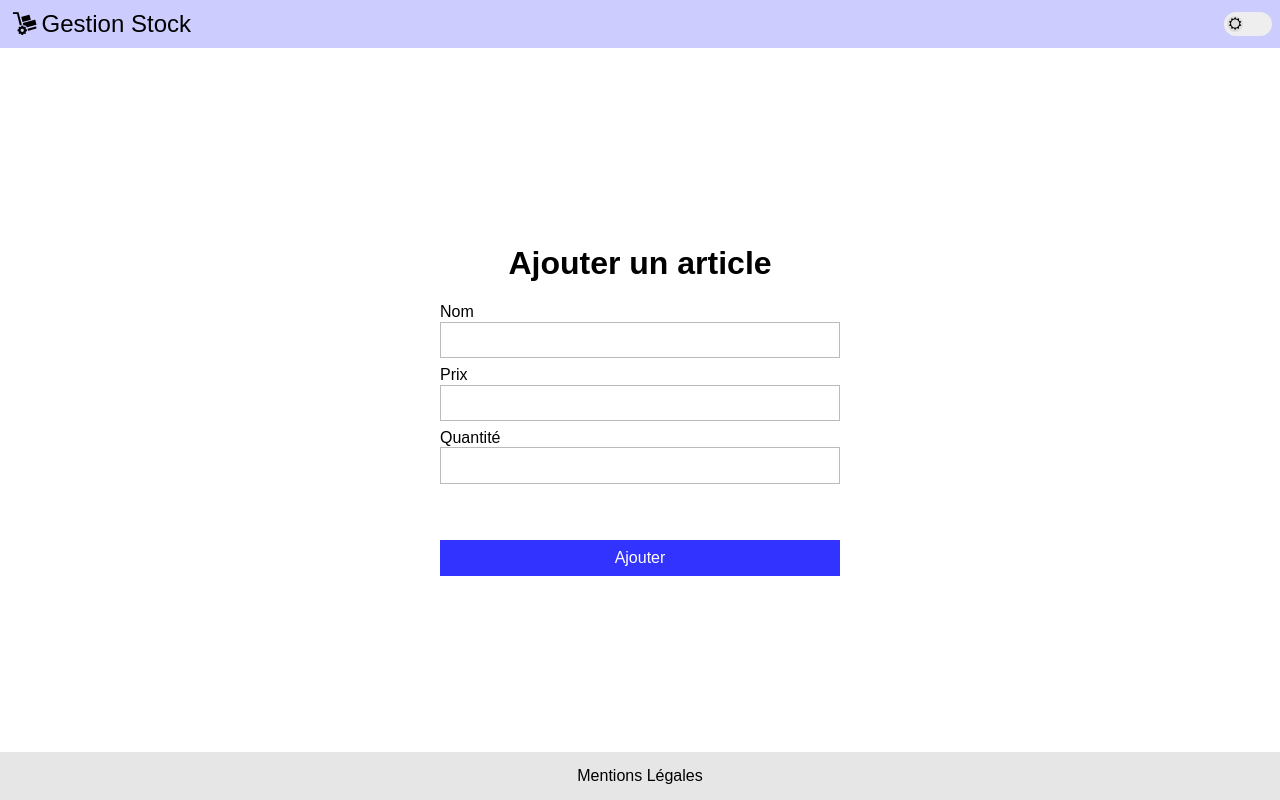
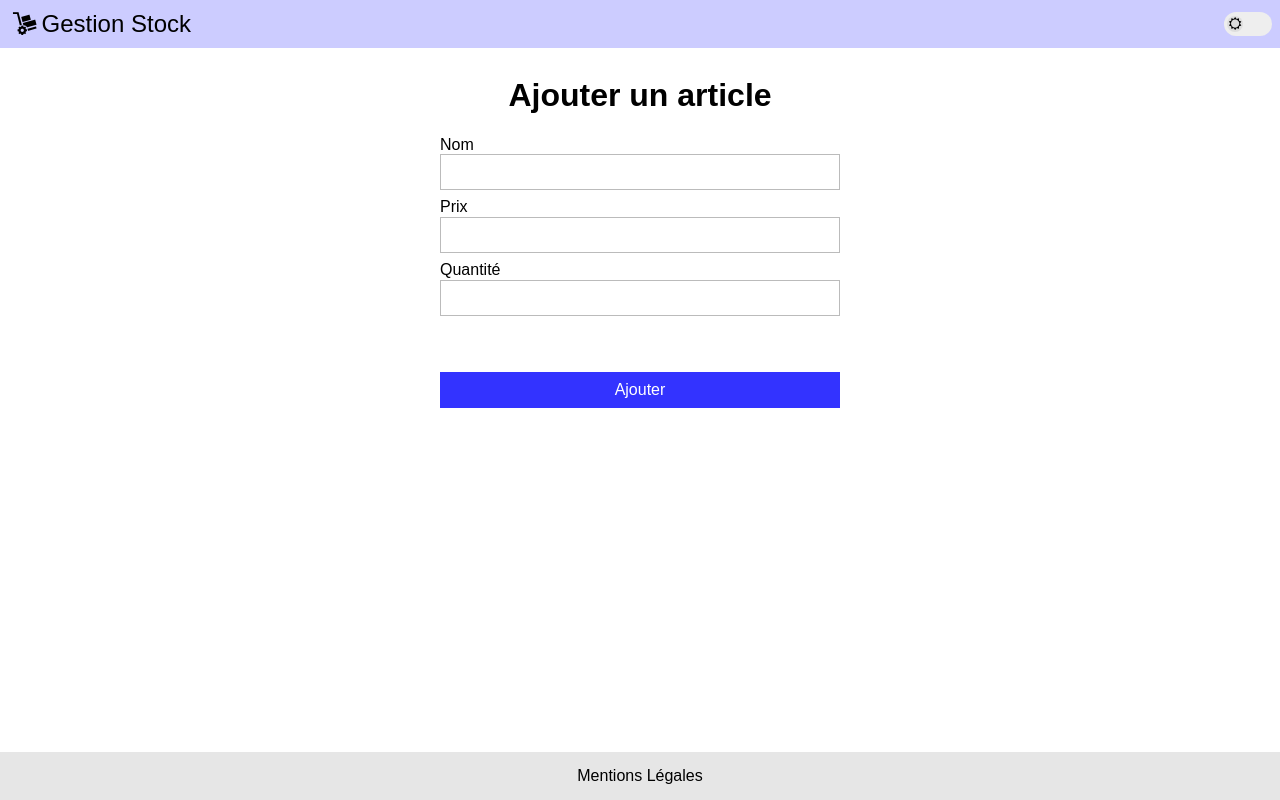
Before and after one commit to jlg-formation/react-example, a React (Create React App) app in the folder front/: page /stock/add in a window 1280 px wide. Built offline with nearby package versions, Linux system fonts and the light colour scheme.

Commit message:
dev: css

```diff
--- a/front/src/stock/AppAdd.tsx
+++ b/front/src/stock/AppAdd.tsx
@@ -1,6 +1,6 @@
 function AppAdd() {
   return (
-    <main className="home">
+    <main>
       <h1>Ajouter un article</h1>
       <form>
         <label>
--- a/front/src/stock/AppStock.tsx
+++ b/front/src/stock/AppStock.tsx
@@ -1,8 +1,10 @@
+import { useState } from "react";
 import { Link } from "react-router-dom";
 
 function AppStock() {
+  const [loading, setLoading] = useState(true);
   return (
-    <main className="home">
+    <main>
       <h1>Liste des articles</h1>
       <div className="content">
         <nav>
@@ -18,6 +20,9 @@ function AppStock() {
             <span className="icon-trash"></span>
           </button>
         </nav>
+        {loading ? (
+          <span>Loading...</span>
+        ) : (
           <table>
             <thead>
               <tr>
@@ -49,6 +54,7 @@ function AppStock() {
               </tr>
             </tbody>
           </table>
+        )}
       </div>
     </main>
   );
```
Lines whose indentation alone changed are shown as unchanged.
